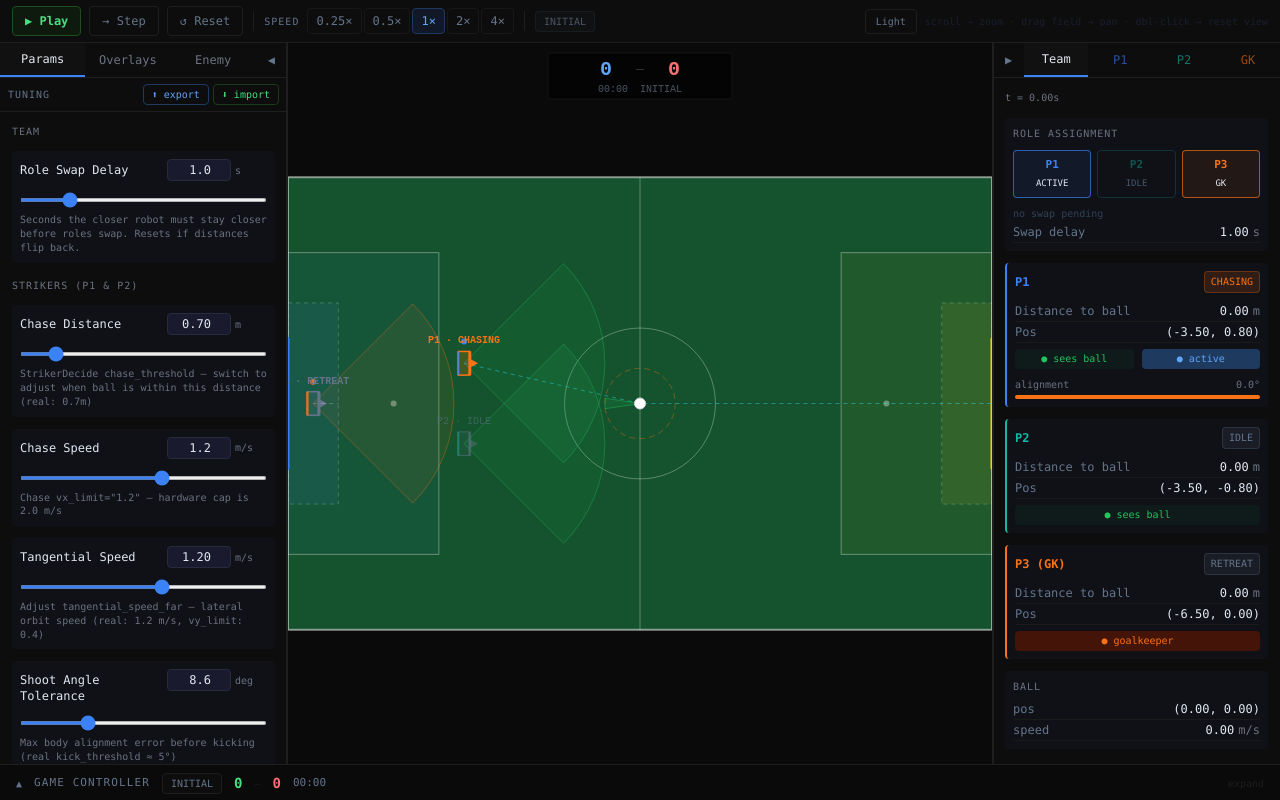
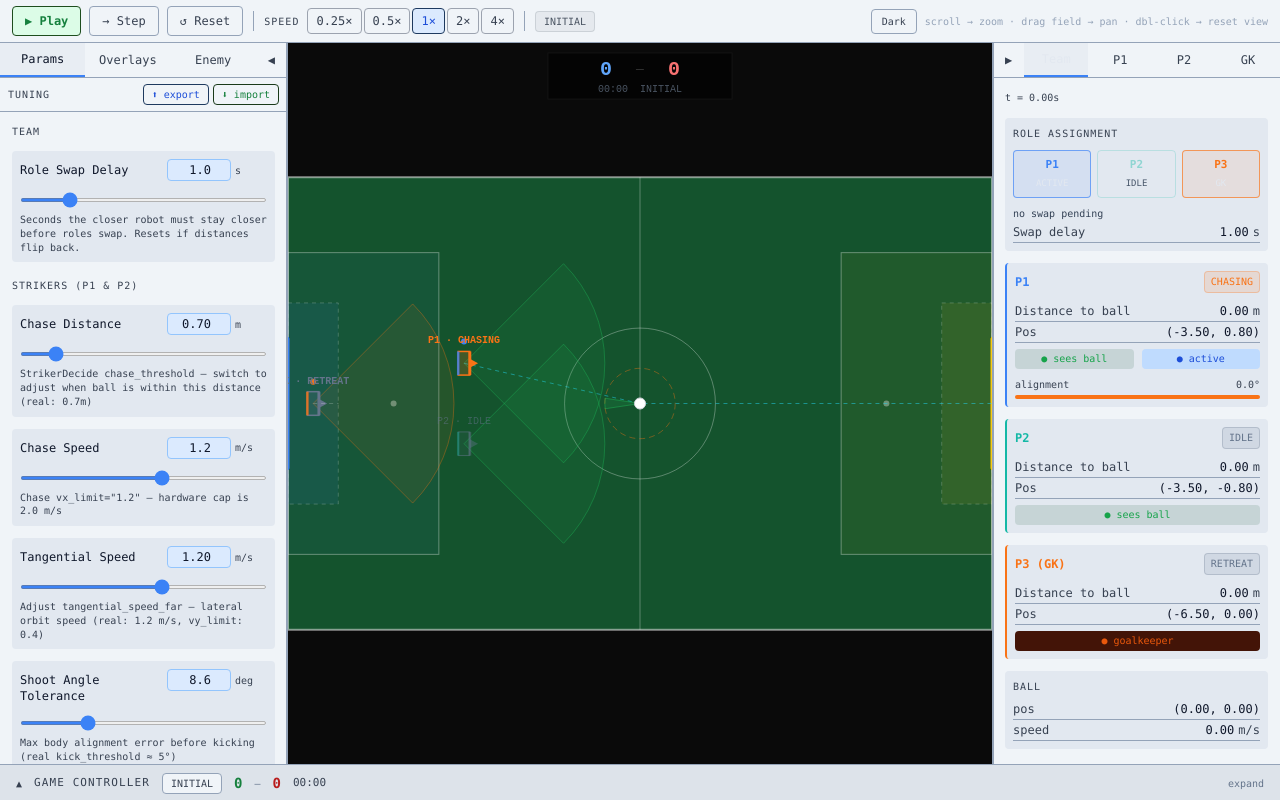
Before and after one commit to Tareq0267/robocup-sim, a React (Vite) app: page / in a window 1280 px wide. Built offline with nearby package versions, Linux system fonts and the light colour scheme.

Commit message:
fix: adjusted the default themr to the light theme

```diff
--- a/src/App.tsx
+++ b/src/App.tsx
@@ -16,7 +16,7 @@ export default function App() {
   } = useSimulation()
 
   const [focusedRobot, setFocusedRobot] = useState<number | null>(null)
-  const [lightMode, setLightMode] = useState(false)
+  const [lightMode, setLightMode] = useState(true)
 
   return (
     <div
```
